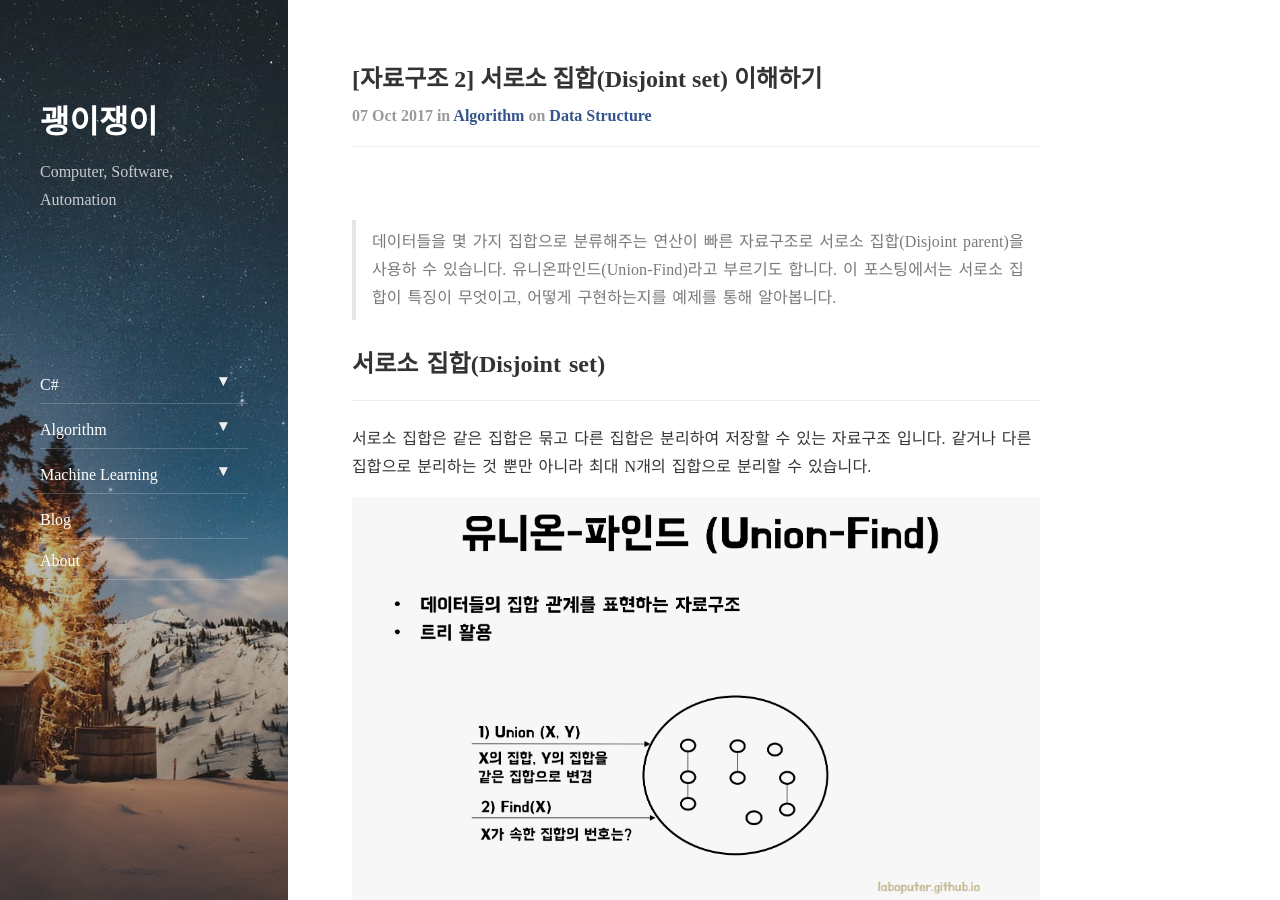
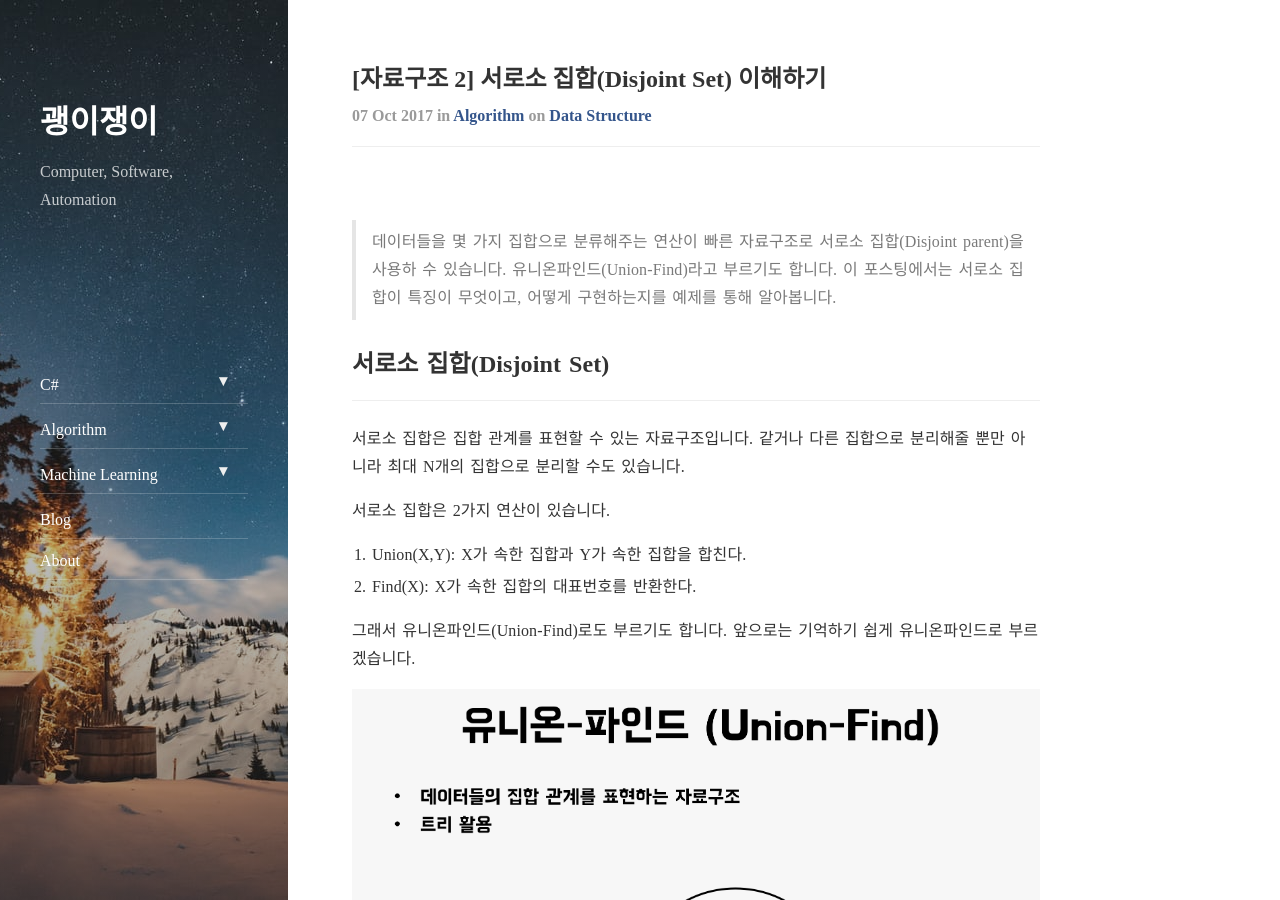
Before and after one commit to Laboputer/Laboputer.github.io, a Jekyll site: the page built from _posts/algorithm-ds/2017-10-07-disjointset.md, in a window 1280 px wide and 900 px high. Built offline with Jekyll 4.4.1, drawn with Linux system fonts in a browser that asks for light colours; nearby versions of some CDN libraries; comment, search, counter and statistics services are not loaded; some of the changed text lies outside the part shown.

Commit message:
Update a post (disjoint set)

````diff
--- a/_posts/algorithm-ds/2017-10-07-disjointset.md
+++ b/_posts/algorithm-ds/2017-10-07-disjointset.md
@@ -1,6 +1,6 @@
 ---
 layout: post
-title: "[자료구조 2] 서로소 집합(Disjoint set) 이해하기"
+title: "[자료구조 2] 서로소 집합(Disjoint Set) 이해하기"
 subtitle: "ds2"
 categories: algorithm
 tags: datastructure
@@ -9,12 +9,10 @@ tags: datastructure
 > 데이터들을 몇 가지 집합으로 분류해주는 연산이 빠른 자료구조로 서로소 집합(Disjoint parent)을 사용하 수 있습니다. 유니온파인드(Union-Find)라고 부르기도 합니다.
 > 이 포스팅에서는 서로소 집합이 특징이 무엇이고, 어떻게 구현하는지를 예제를 통해 알아봅니다.
 
-## 서로소 집합(Disjoint set)
+## 서로소 집합(Disjoint Set)
 ---
 
-서로소 집합은 같은 집합은 묶고 다른 집합은 분리하여 저장할 수 있는 자료구조 입니다. 같거나 다른 집합으로 분리하는 것 뿐만 아니라 최대 N개의 집합으로 분리할 수 있습니다.
-
-![](https://laboputer.github.io/assets/img/algorithm/ds/09_uf1.PNG)
+서로소 집합은 집합 관계를 표현할 수 있는 자료구조입니다. 같거나 다른 집합으로 분리해줄 뿐만 아니라 최대 N개의 집합으로 분리할 수도 있습니다.
 
 서로소 집합은 2가지 연산이 있습니다.
 
@@ -22,6 +20,8 @@ tags: datastructure
 2. Find(X): X가 속한 집합의 대표번호를 반환한다.
 
 그래서 유니온파인드(Union-Find)로도 부르기도 합니다. 앞으로는 기억하기 쉽게 유니온파인드로 부르겠습니다.
+
+![](https://laboputer.github.io/assets/img/algorithm/ds/09_uf1.PNG)
 
 ### 시간복잡도
 
@@ -78,7 +78,7 @@ void Union(int x, int y)
 }
 ```
 
-두 가지 연산 모두 구현은 쉬는데 중요한 것은 어떻게 최적화할 것인가가 됩니다.
+두 가지 연산 모두 구현은 쉽지만 중요한 것은 어떻게 최적화할 것인가입니다.
 
 ### Union-Find 최적화
 
````
Also changed, not shown: other parts of _posts/algorithm-ds/2017-10-07-disjointset.md (+2 -2 lines).
